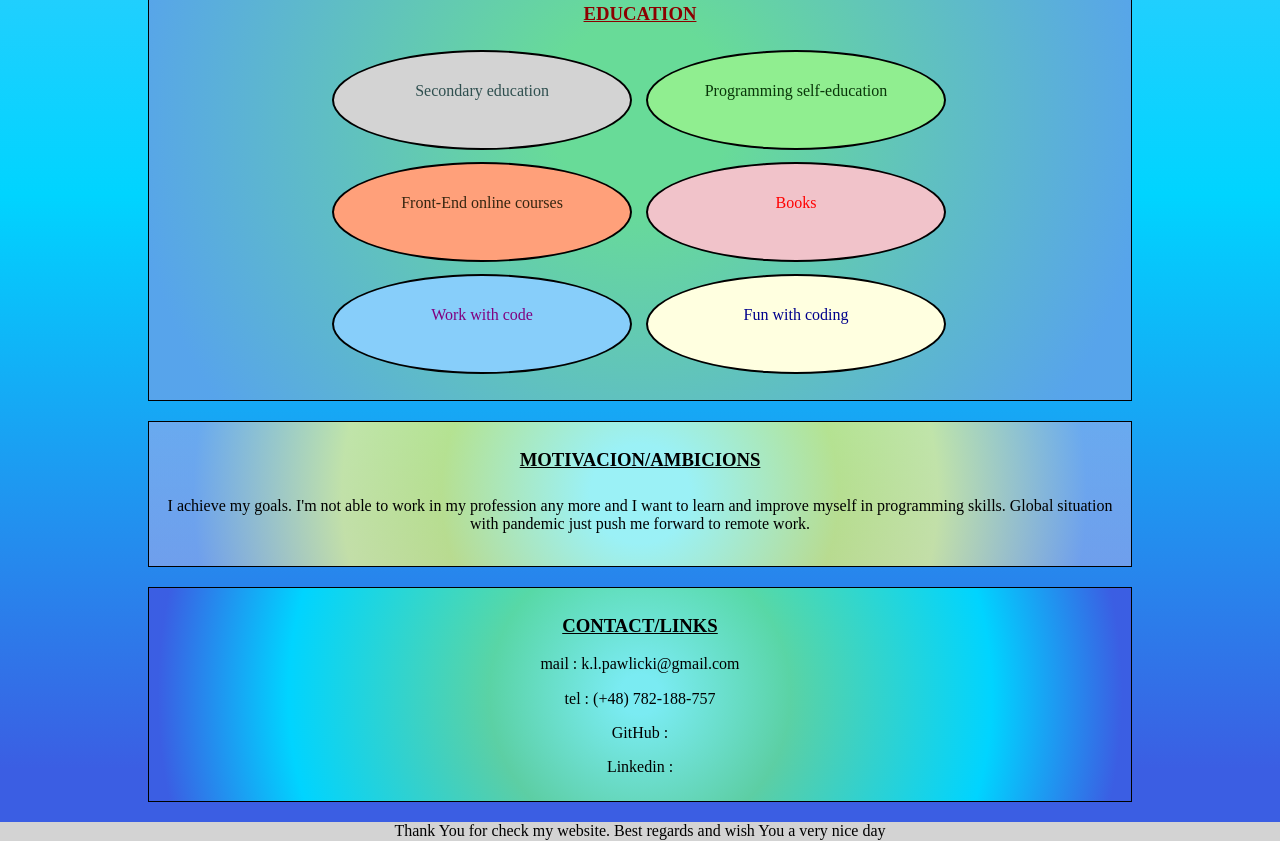
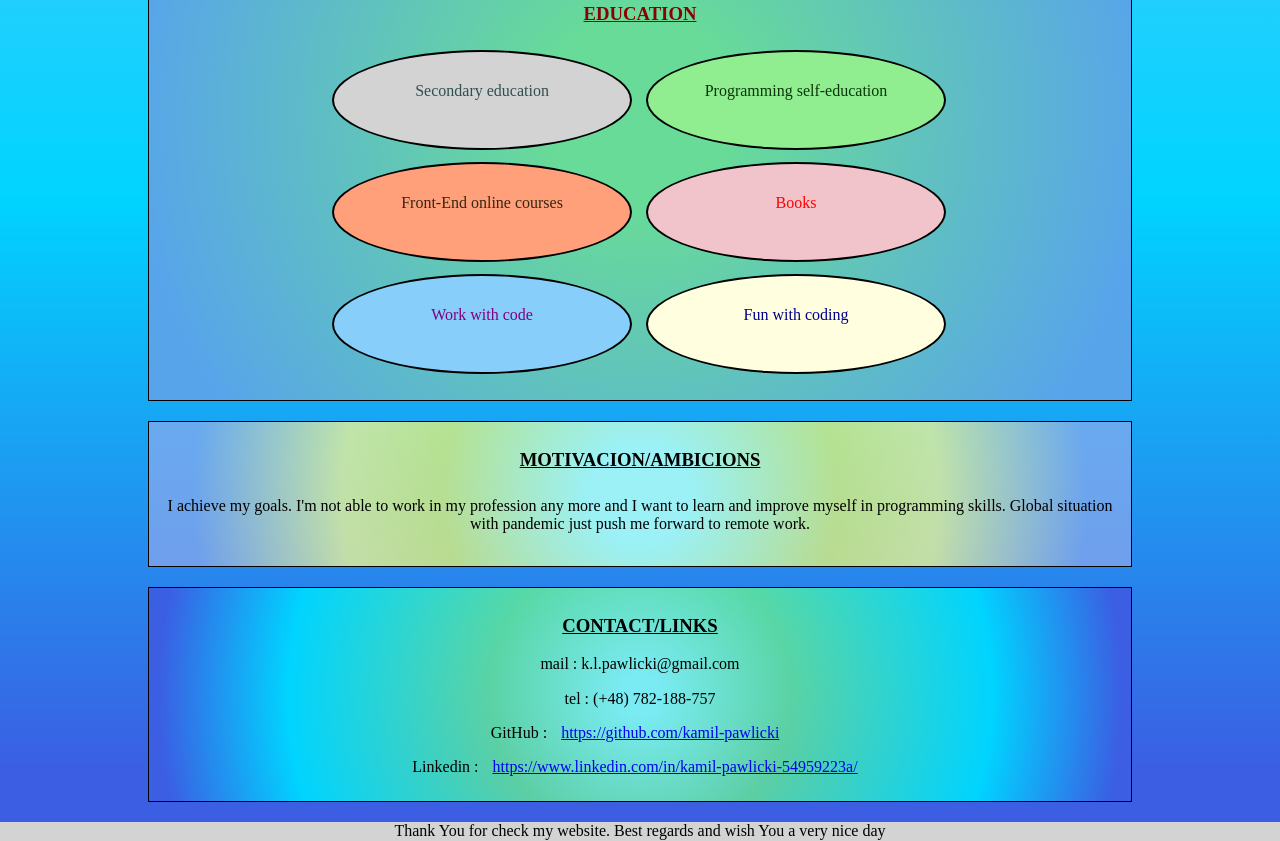
Before and after one commit to kamil-pawlicki/CV, a plain HTML site: page english.html in a window 1280 px wide. Shown: the part 955-1796 px from the top of the page. Drawn offline with nearby package versions, Linux system fonts and the light colour scheme.

Commit message:
add navigation links in CONTACT at the bottom site

```diff
--- a/english.html
+++ b/english.html
@@ -148,10 +148,14 @@
                         tel : (+48) 782-188-757
                     </p>
                     <p class="article__paragraph--github">
-                        GitHub :
+                        GitHub : <a class="navigation__link" href="https://github.com/kamil-pawlicki">https://github.com/kamil-pawlicki
+
+                        </a>
                     </p>
                     <p class="article__paragraph--linkedin">
-                        Linkedin :
+                        Linkedin : <a class="navigation__link" href="https://www.linkedin.com/in/kamil-pawlicki-54959223a/">https://www.linkedin.com/in/kamil-pawlicki-54959223a/
+
+                        </a>
                     </p>
                 </article>
                 </div>
```
